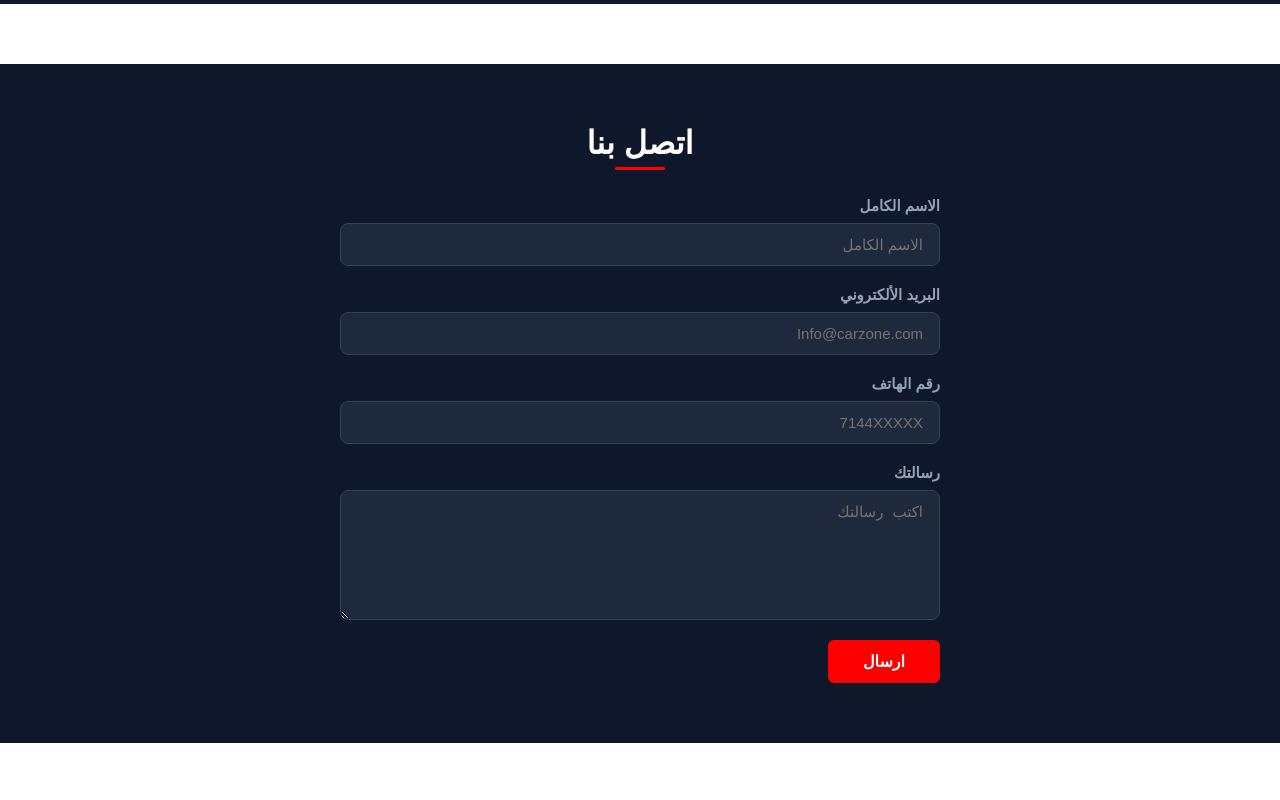
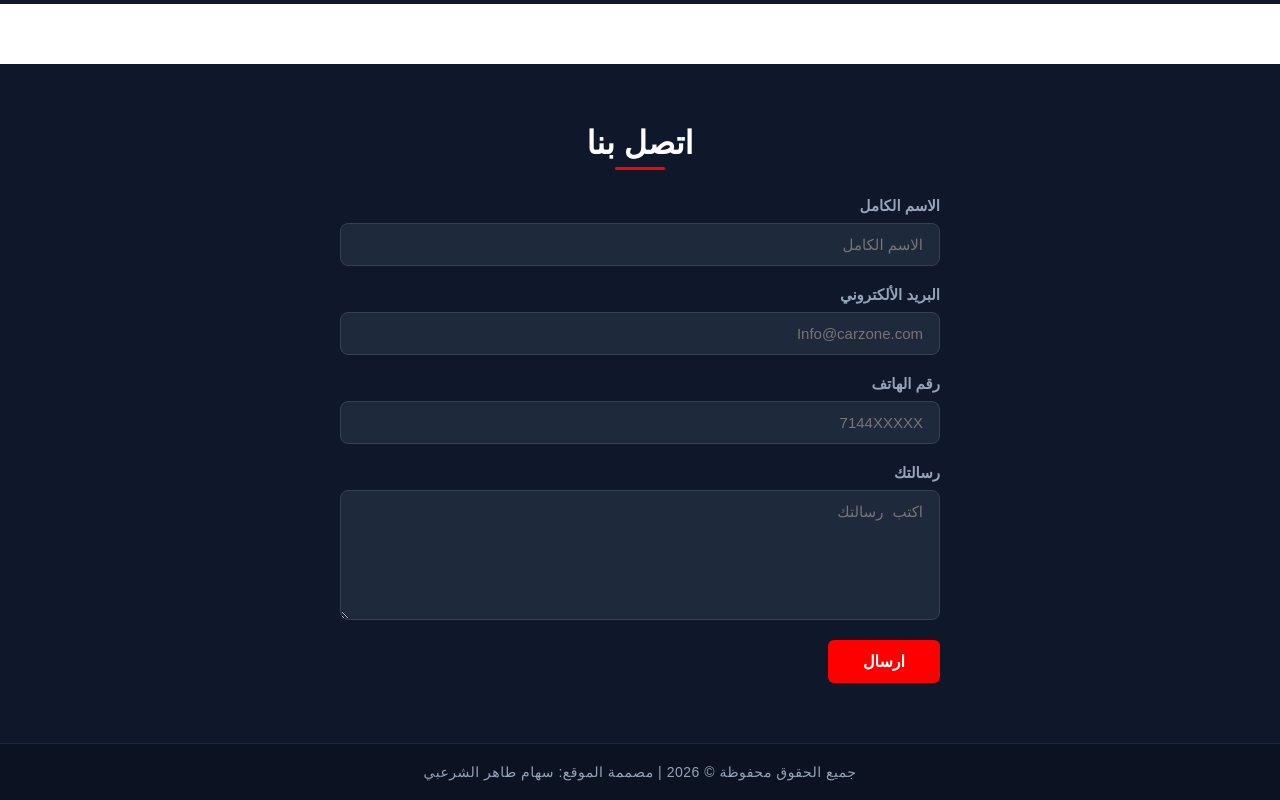
Before and after one commit to sihemalwafa-png/Car-Zone, a plain HTML site: page index.html in a window 1280 px wide. Shown: the part 3407-4207 px from the top of the page. Before the commit the page ends 4150 px from the top, so only its background shows below. Drawn offline with Linux system fonts and the light colour scheme.

Commit message:
Add website footer

```diff
--- a/css/style.css
+++ b/css/style.css
@@ -1078,3 +1078,33 @@ body.dark-mode #Cars .breadcrumb {
     border-color: #ff4d4d !important;
     box-shadow: 0 0 5px rgba(255, 77, 77, 0.3) !important;
 }
+
+
+
+/* ==========================================================================
+   تنسيق فوتر الموقع السفلي (Main Footer)
+   ========================================================================== */
+.main-footer {
+    background-color: #0b1222 !important; /* لون كحلي أغمق قليلاً من الفلتر ليعطي تدرجاً فخماً */
+    color: #94a3b8 !important; /* لون رمادي فاتح مريح للعين */
+    text-align: center !important;
+    padding: 20px !important;
+    width: 100% !important;
+    max-width: 100% !important; /* ملء عرض الشاشة بالكامل من الحافة للحافة */
+    margin: 0 !important;
+    border-top: 1px solid #1e293b !important; /* خط علوي نحيف يفصله عن قسم اتصل بنا */
+    direction: rtl !important;
+}
+
+.main-footer p {
+    margin: 0 !important;
+    font-size: 14px !important;
+    font-weight: 500 !important;
+    letter-spacing: 0.5px !important;
+}
+
+/* توافق الفوتر مع الوضع الداكن */
+body.dark-mode .main-footer {
+    background-color: #090d16 !important;
+    border-top-color: #111827 !important;
+}
--- a/index.html
+++ b/index.html
@@ -358,6 +358,11 @@
         </div>
 
     </section>
+        <!-- فوتر الموقع (تذييل الصفحة) -->
+    <footer class="main-footer">
+        <p>جميع الحقوق محفوظة &copy; 2026 | مصممة الموقع: سهام طاهر الشرعبي</p>
+    </footer>
+
 <script src="js/main.js"></script>
 </body>
 </html>
```
